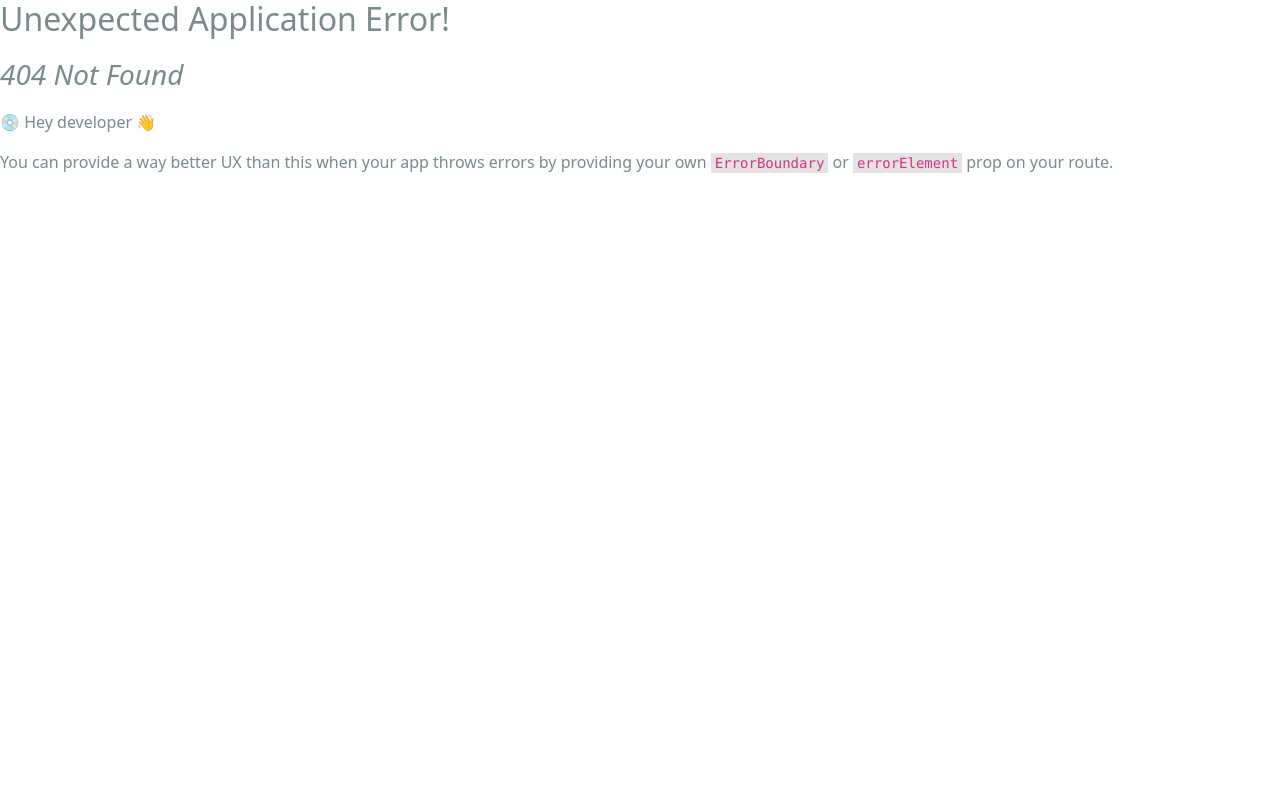
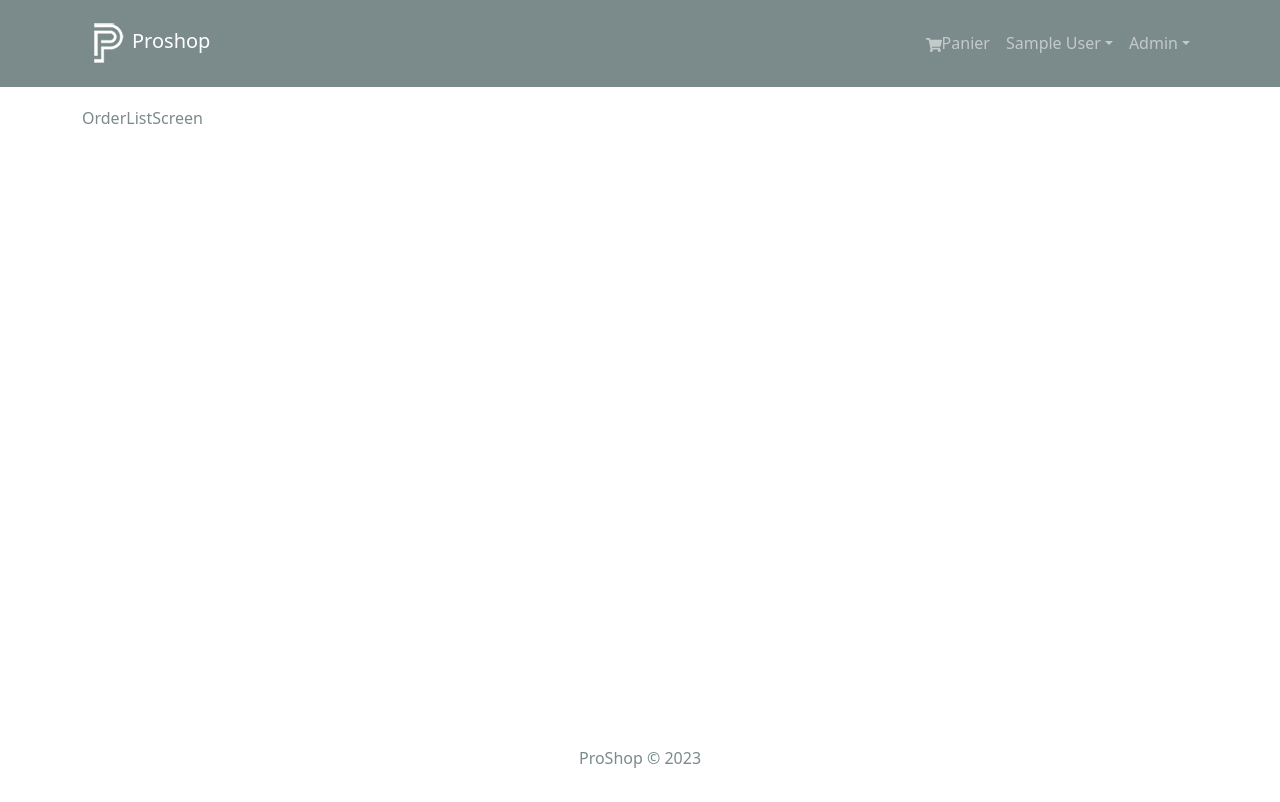
Before and after one commit to Ramuo/proshop-v2, a React (Create React App) app in the folder frontend/: page /admin/orderlist in a window 1280 px wide. Before the commit this address had no page. Shown: the top 802 px of the page. Built offline with nearby package versions, Linux system fonts and the light colour scheme; sample sign-in values are in the browser's storage.

Commit message:
Admin Route Component

```diff
--- /dev/null
+++ b/frontend/src/components/AdminRoute.jsx
@@ -0,0 +1,10 @@
+import {Outlet, Navigate} from 'react-router-dom';
+import {useSelector} from 'react-redux';
+
+const AdminRoute = () => {
+    const {userInfo} = useSelector((state) => state.auth);
+
+    return userInfo && userInfo.isAdmin ? <Outlet/> : <Navigate to='/login' replace/>
+};
+
+export default AdminRoute;
--- a/frontend/src/components/Header.jsx
+++ b/frontend/src/components/Header.jsx
@@ -79,6 +79,19 @@
                             </LinkContainer>
                         )}
 
+                        {userInfo && userInfo.isAdmin && (
+                            <NavDropdown title='Admin' id='adminmenu'>
+                                <LinkContainer to='/admin/productlist'>
+                                    <NavDropdown.Item>Produits</NavDropdown.Item>
+                                </LinkContainer>
+                                <LinkContainer to='/admin/userlist'>
+                                    <NavDropdown.Item>Utilisateurs</NavDropdown.Item>
+                                </LinkContainer>
+                                <LinkContainer to='/admin/orderlist'>
+                                    <NavDropdown.Item>Commandes</NavDropdown.Item>
+                                </LinkContainer>
+                            </NavDropdown>
+                        )}
                     </Nav>
                 </Navbar.Collapse>
             </Container>
--- a/frontend/src/index.js
+++ b/frontend/src/index.js
@@ -16,6 +16,7 @@
 import reportWebVitals from './reportWebVitals';
 
 import PrivateRoute from './components/PrivateRoute';
+import AdminRoute from './components/AdminRoute';
 
 import HomeScreen from './screens/HomeScreen';
 import ProductScreen from './screens/ProductScreen';
@@ -27,6 +28,7 @@
 import PlaceOrderScreen from './screens/PlaceOrderScreen';
 import OrderScreen from './screens/OrderScreen';
 import ProfileScreen from './screens/ProfileScreen';
+import OrderListScreen from './screens/OrderListScreen';
 
 
 
@@ -46,6 +48,10 @@
         <Route path='/order/:id' element={<OrderScreen/>}/>
         <Route path='/profile' element={<ProfileScreen/>}/>
       </Route>
+
+      <Route path='' element={<AdminRoute/>}>
+        <Route path='/admin/orderlist' element={<OrderListScreen/>}/>
+      </Route>
     </Route>
   )
 );
--- /dev/null
+++ b/frontend/src/screens/OrderListScreen.jsx
@@ -0,0 +1,10 @@
+import React from 'react'
+
+const OrderListScreen = () => {
+
+    return (
+    <div>OrderListScreen</div>
+    );
+};
+
+export default OrderListScreen
```
